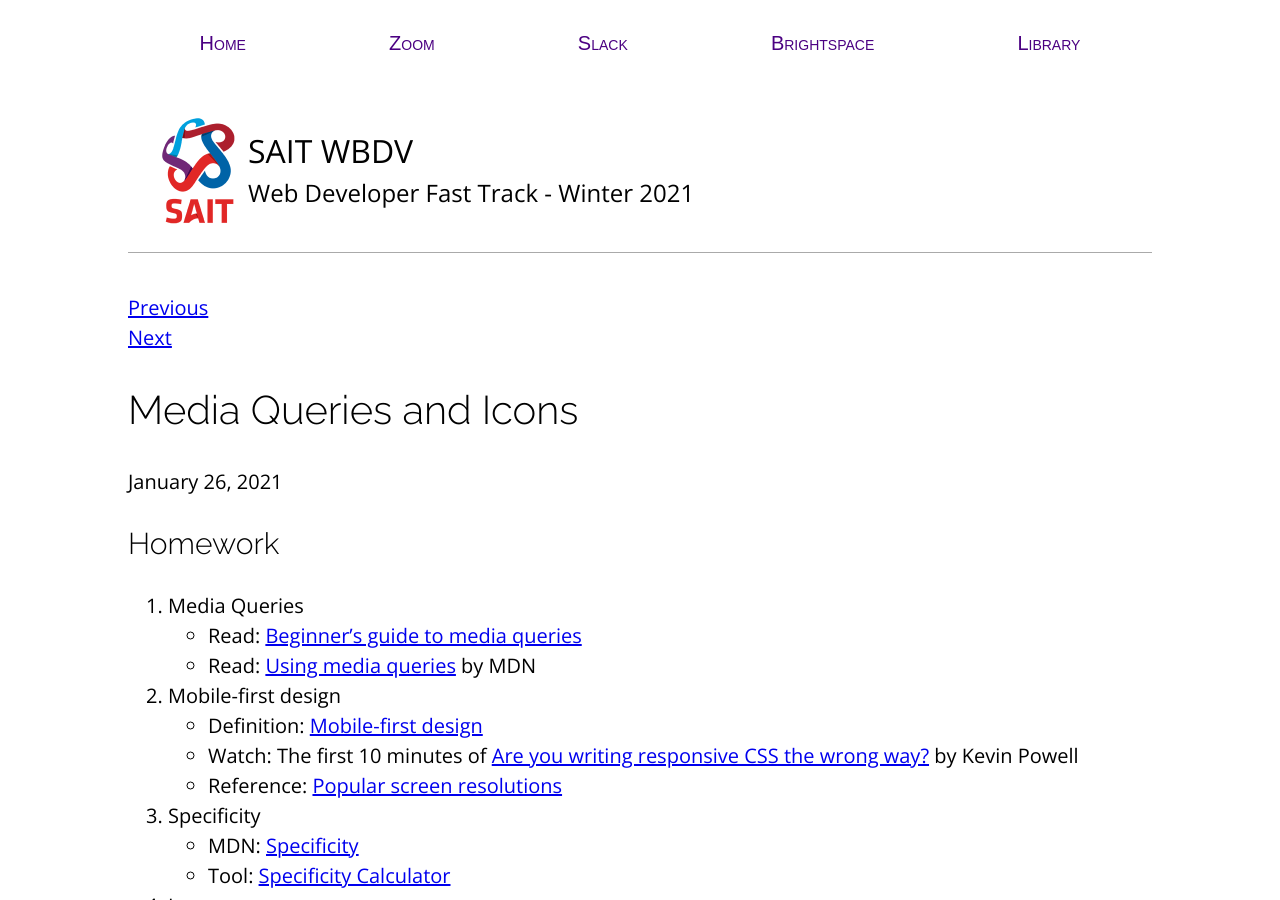
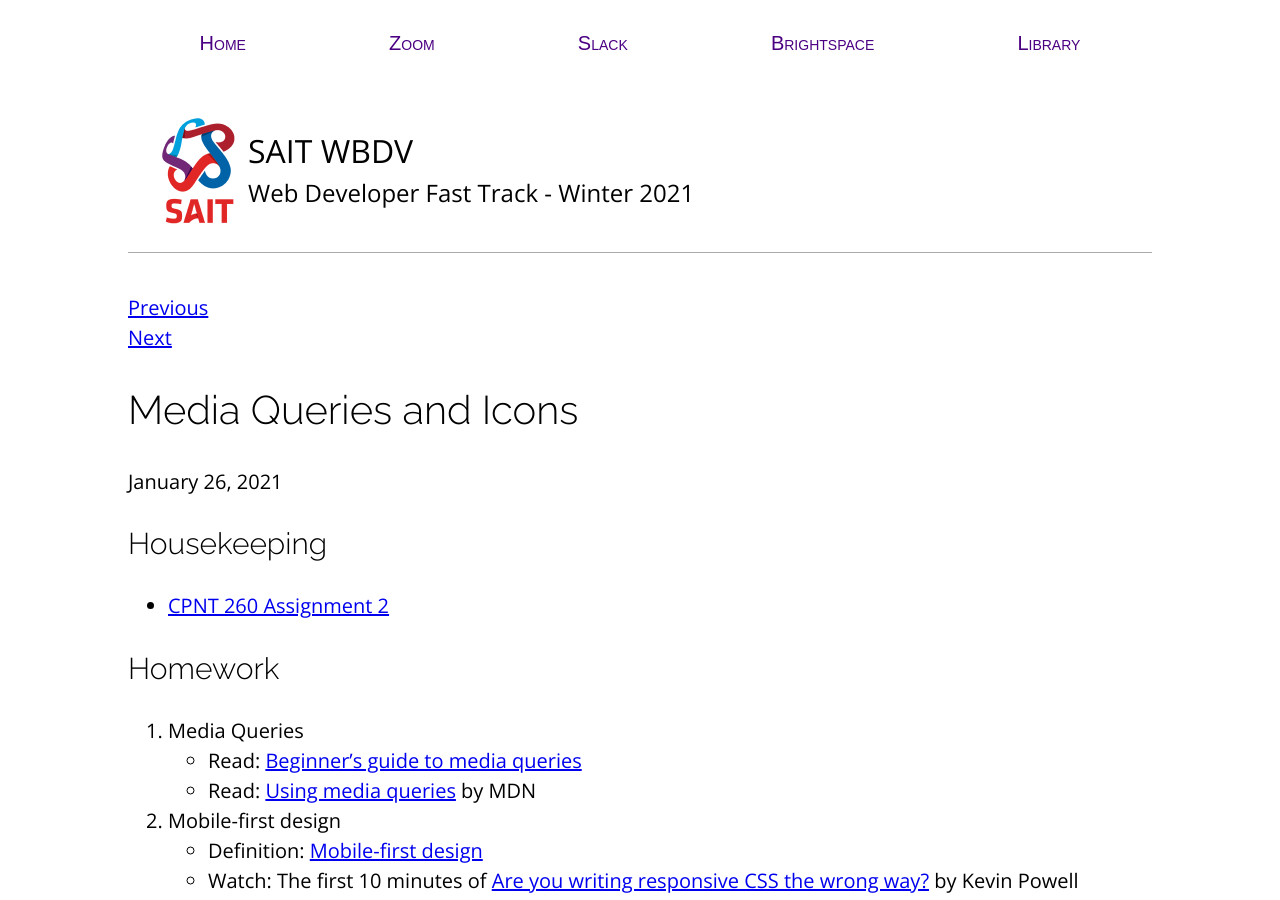
Before and after one commit to sait-wbdv/winter-2021, a Jekyll site: the page built from _posts/2021-01-26-media-queries-icons.md, in a window 1280 px wide and 900 px high. Built offline with Jekyll 4.4.1, drawn with Linux system fonts in a browser that asks for light colours; nearby versions of some CDN libraries.

Commit message:
added housekeeping

```diff
--- a/_posts/2021-01-26-media-queries-icons.md
+++ b/_posts/2021-01-26-media-queries-icons.md
@@ -3,6 +3,9 @@ layout: post
 title: Media Queries and Icons
 categories: cpnt260
 ---
+
+## Housekeeping
+- [CPNT 260 Assignment 2](https://github.com/sait-wbdv/assessments/tree/master/cpnt260/assignment-2)
 
 ## Homework
 1. Media Queries
```
